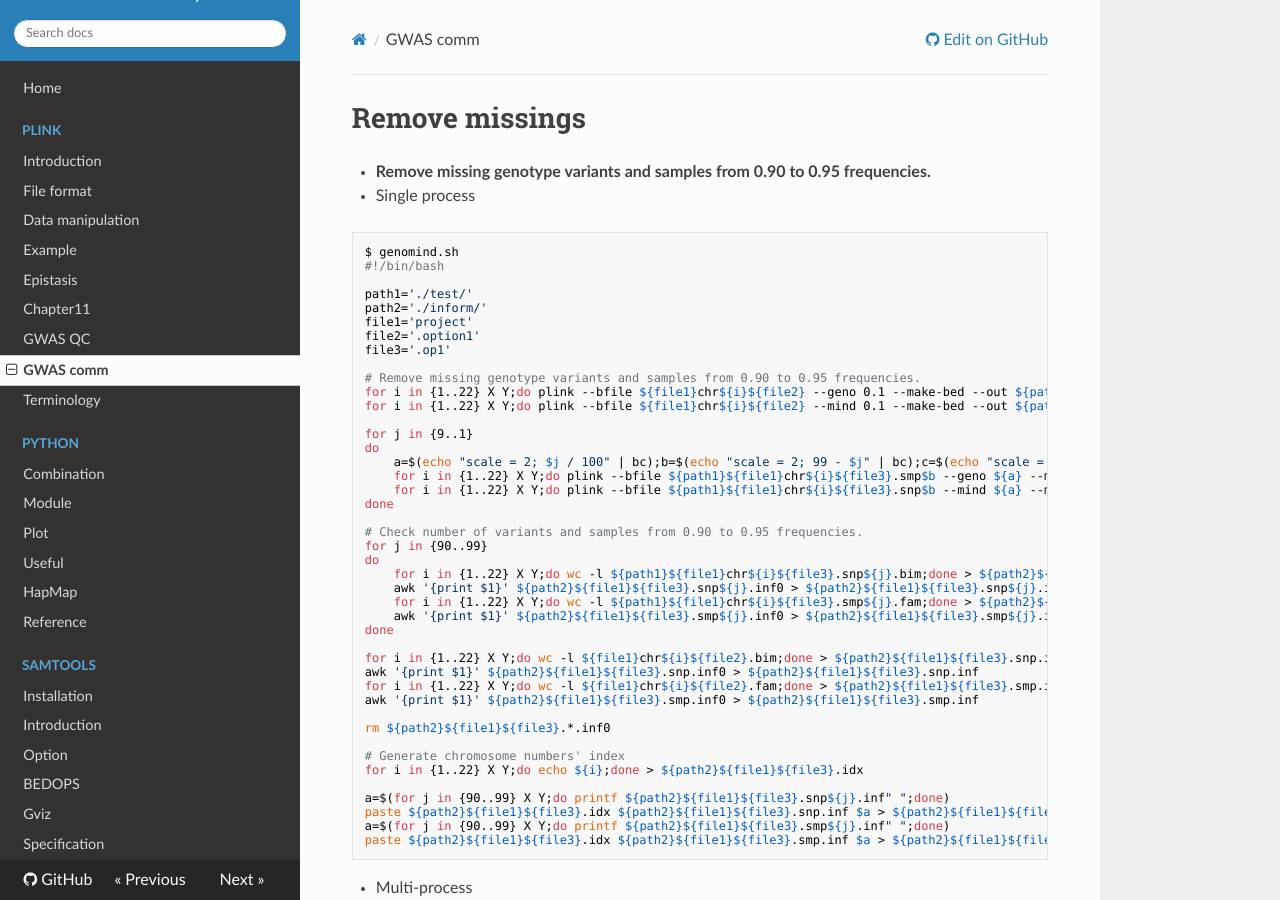
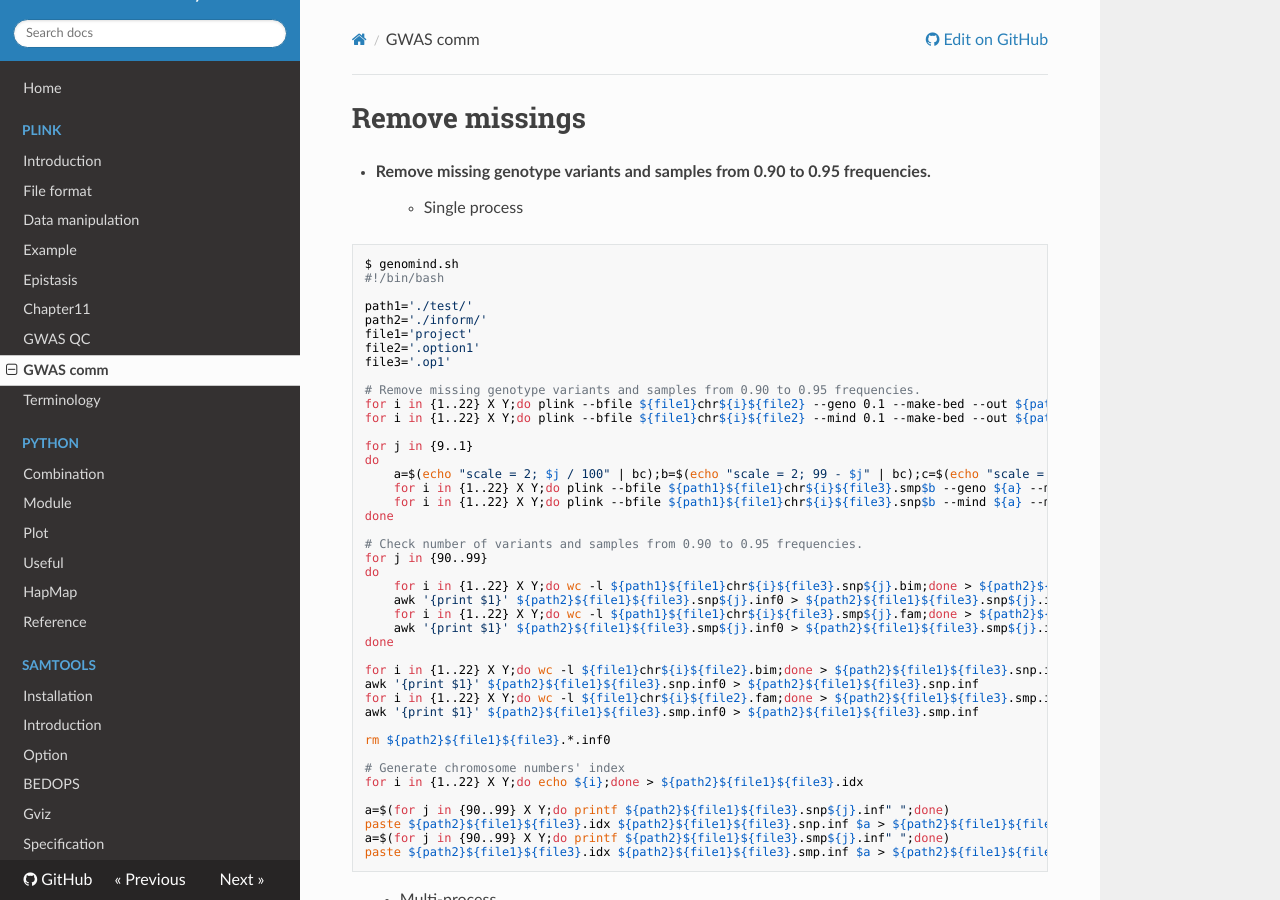
Before and after one commit to WonyoungCho/plink, an MkDocs documentation site: the page built from docs/GWAS_bash.md, in a window 1280 px wide and 900 px high. Built offline with MkDocs 1.6.1, drawn with Linux system fonts in a browser that asks for light colours; nearby versions of some CDN libraries; old or Windows-style settings are respelled for this version of MkDocs.

````diff
--- a/docs/GWAS_bash.md
+++ b/docs/GWAS_bash.md
@@ -1,6 +1,6 @@
 # Remove missings
 - **Remove missing genotype variants and samples from 0.90 to 0.95 frequencies.**
-- Single process
+> - Single process
 ```
 $ genomind.sh
 #!/bin/bash
@@ -47,7 +47,7 @@ a=$(for j in {90..99} X Y;do printf ${path2}${file1}${file3}.smp${j}.inf" ";done
 paste ${path2}${file1}${file3}.idx ${path2}${file1}${file3}.smp.inf $a > ${path2}${file1}${file3}.smp_90_99.inf
 ```
 
-- Multi-process
+> - Multi-process
 ```
 $ cmd.sh
 #!/bin/bash
````
